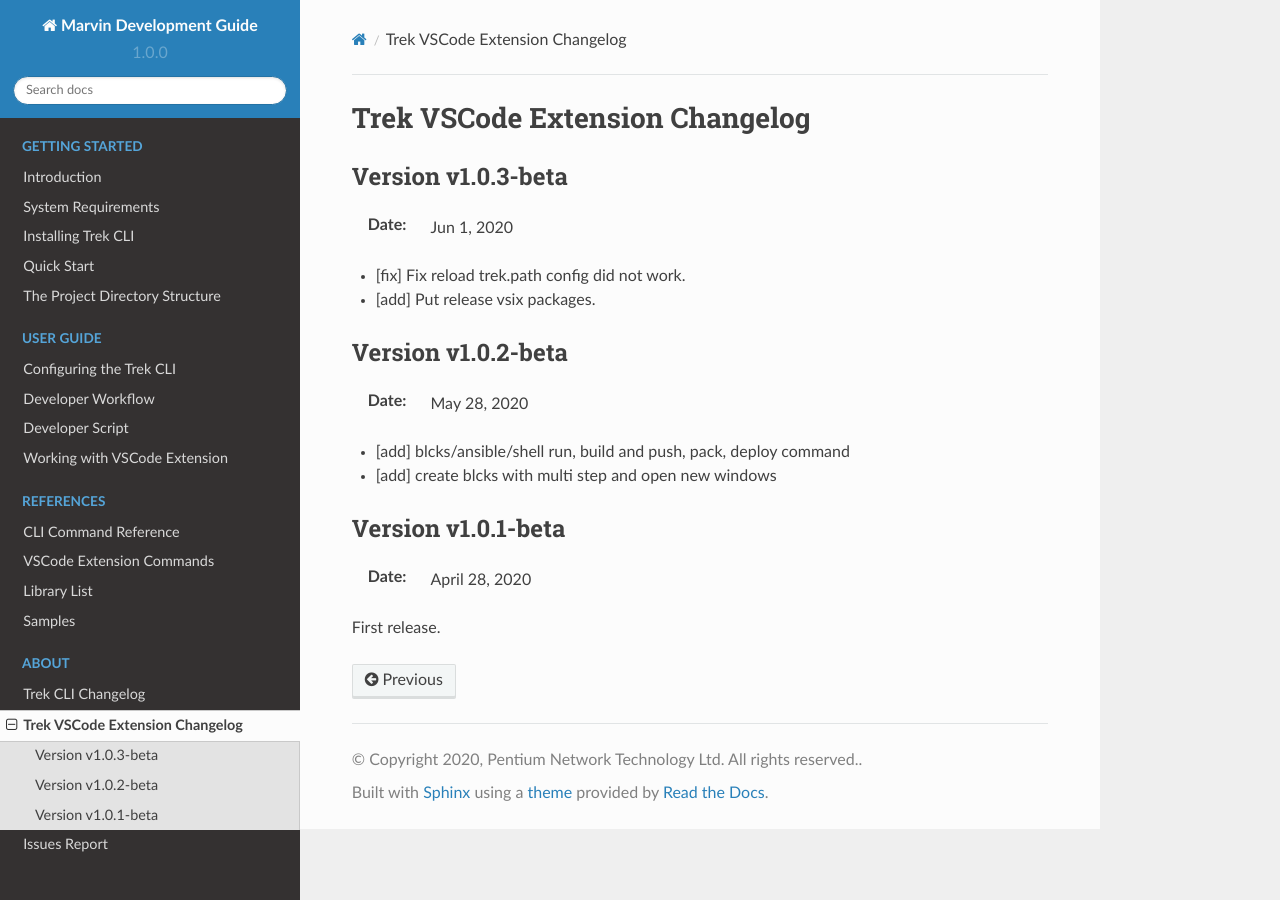
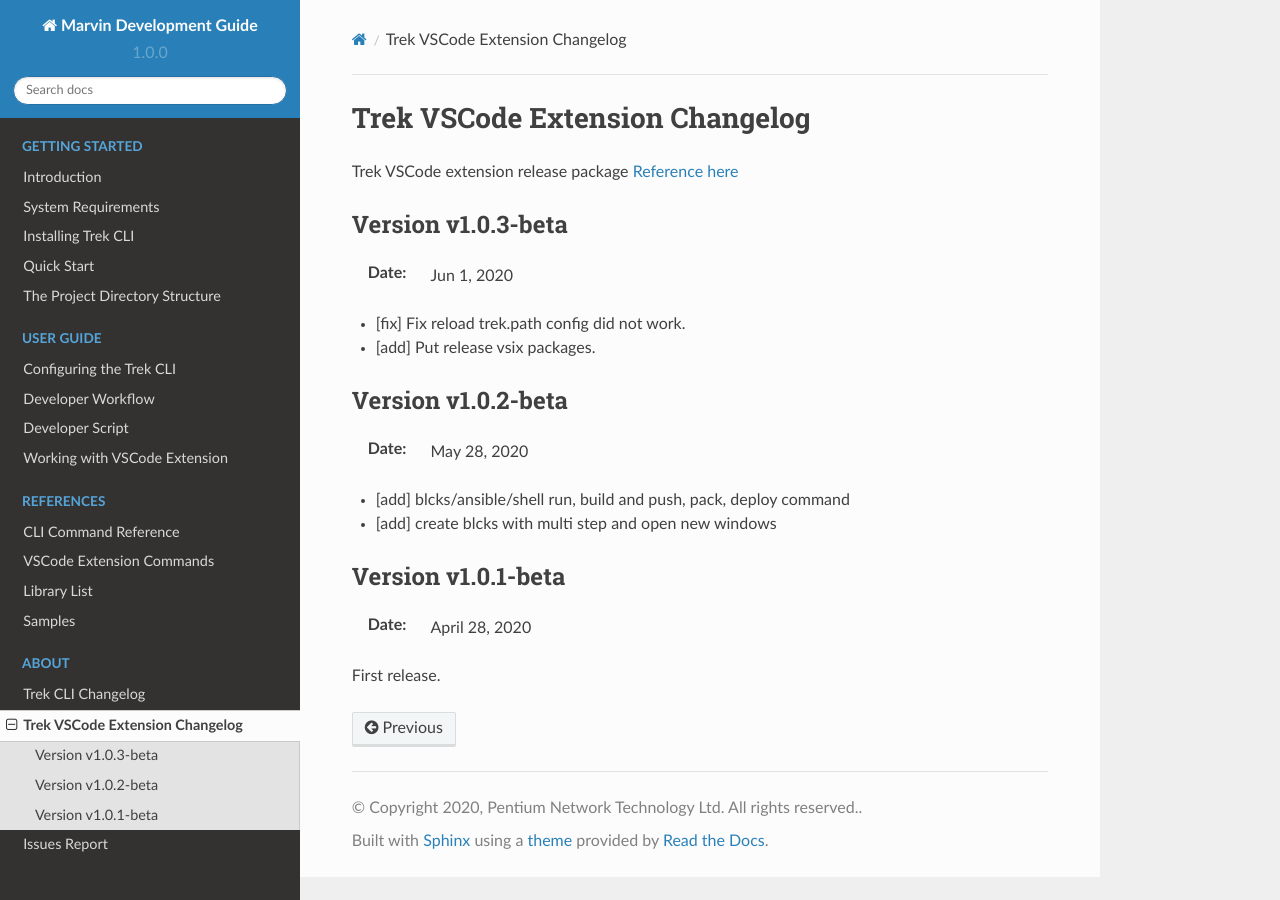
Before and after one commit to pnetwork/core.trek.doc, a Sphinx documentation site: the page built from source/extension/vscode/changelog.rst, in a window 1280 px wide. Built offline with Sphinx 7.4.7 and the Read the Docs theme 2.0.0, drawn with Linux system fonts in a browser that asks for light colours; pages that are not in the unit, such as notebooks, are missing from menus.

Commit message:
misc: add vsix link

```diff
--- a/source/conf.py
+++ b/source/conf.py
@@ -90,9 +90,5 @@
     "trekdoclink": (
         "https://pnetwork.github.io/core.trek.doc/build/html/%s",
         "Trek doc ",
-    ),
-    "trek-vscode-ext-link": (
-        "https://github.com/pnetwork/core.vscode.extension.mflow/raw/master/release/trek-extension-%s.vsix",
-        "Trek vscode extension"
     )
 }
--- a/source/extension/vscode/changelog.rst
+++ b/source/extension/vscode/changelog.rst
@@ -1,16 +1,21 @@
 Trek VSCode Extension Changelog
-=================================
+====================================
+
+Trek VSCode extension release package |vscode_link|
+
+.. |vscode_link| raw:: html
+
+   <a href="https://github.com/pnetwork/core.vscode.extension.mflow/raw/master/release/" target="_blank">Reference here</a>
 
 Version v1.0.3-beta
-----------------------------------------------------------------------------------------------------------
+----------------------------
 :Date: Jun 1, 2020
 
 - [fix] Fix reload trek.path config did not work.
 - [add] Put release vsix packages.
 
-
 Version v1.0.2-beta
-----------------------------------------------------------------------------------------------------------
+----------------------------
 :Date: May 28, 2020
 
 - [add] blcks/ansible/shell run, build and push, pack, deploy command
@@ -18,7 +23,7 @@
 
 
 Version v1.0.1-beta
-----------------------------------------------------------------------------------------------------------
+---------------------------
 :Date: April 28, 2020
 
 First release.
--- a/source/extension/vscode/install.rst
+++ b/source/extension/vscode/install.rst
@@ -5,13 +5,13 @@
 
 * VSCode 1.41.0+ ( |vscode_link| )
 * Trek CLI 1.0.0-beta3+ ( :ref:`Reference here<install_trek>` )
-* Trek VSCode Extension 1.0.3-beta+ ( |vsextension_link| )
+* Trek VSCode Extension 1.0.3-beta+ ( |vsext_link| )
 
 .. |vscode_link| raw:: html
 
    <a href="https://code.visualstudio.com/" target="_blank">Download here</a>
 
-.. |vsextension_link| raw:: html
+.. |vsext_link| raw:: html
 
    <a href="https://github.com/pnetwork/core.vscode.extension.mflow/raw/master/release/trek-extension-1.0.3-beta.vsix" target="_blank">Download here</a>
 
```
Also changed, not shown: 8 other files.
